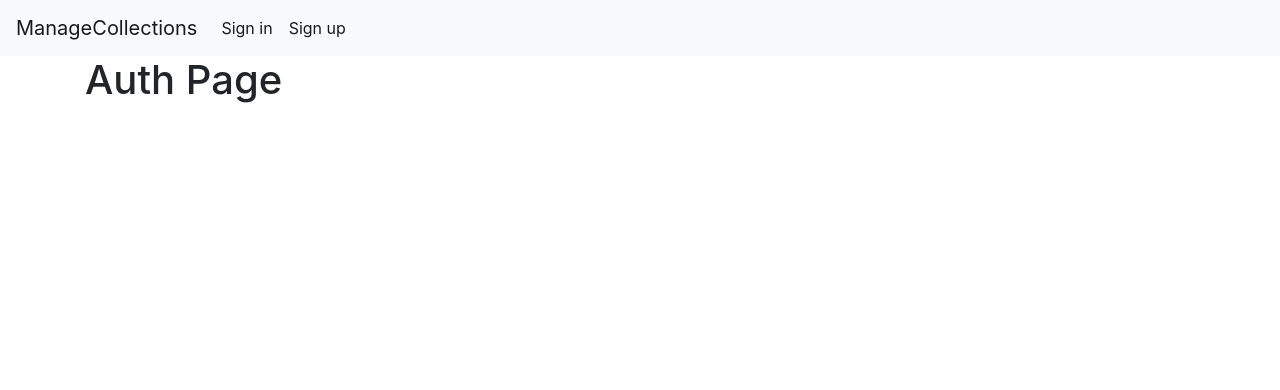
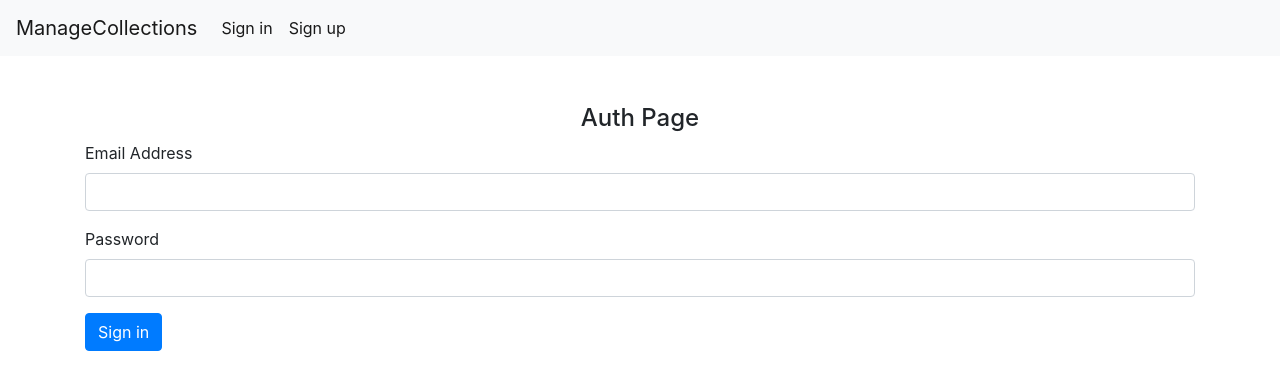
Before and after one commit to anthonylapin/manage-collections, a React (Create React App) app in the folder client/: page /signin in a window 1280 px wide. Shown: the top 390 px of the page. Built offline with nearby package versions, Linux system fonts and the light colour scheme.

Commit message:
Default auth done

```diff
--- a/client/src/App.tsx
+++ b/client/src/App.tsx
@@ -2,16 +2,23 @@ import React from 'react'
 import { BrowserRouter } from "react-router-dom"
 import { useRoutes } from "./routes"
 import { Navbar } from './components/Navbar'
+import {useAuth} from "./hooks/auth.hook"
+import {AuthContext} from "./context/AuthContext";
 
 const App: React.FC = () => {
-    const routes = useRoutes(false)
+    const {token, login, logout, userId} = useAuth()
+    const isAuthenticated = !!token
+    const routes = useRoutes(isAuthenticated)
+
     return (
-        <BrowserRouter>
-            <Navbar isAuthenticated={false} />
-            <div className="container">
-                {routes}
-            </div>
-        </BrowserRouter>
+        <AuthContext.Provider value={{token, login, logout, userId}}>
+            <BrowserRouter>
+                <Navbar isAuthenticated={isAuthenticated} />
+                <div className="container">
+                    {routes}
+                </div>
+            </BrowserRouter>
+        </AuthContext.Provider>
     )
 }
 
--- /dev/null
+++ b/client/src/components/LoginForm.tsx
@@ -0,0 +1,53 @@
+import React from 'react'
+import {useFormik} from "formik"
+
+interface ILoginForm {
+    loading: boolean,
+    onLogin: (email: string, password: string) => void
+}
+
+export const LoginForm: React.FC<ILoginForm> = ({loading, onLogin}) => {
+    const formik = useFormik({
+        initialValues: {
+            email: '',
+            password: ''
+        },
+        onSubmit: values => {
+            onLogin(values.email, values.password)
+        }
+    })
+
+    return (
+        <form onSubmit={formik.handleSubmit}>
+                <div className="form-group">
+                    <label htmlFor="email">Email Address</label>
+                    <input
+                        id="email"
+                        className="form-control"
+                        name="email"
+                        type="email"
+                        onChange={formik.handleChange}
+                        value={formik.values.email}
+                    />
+                </div>
+                <div className="form-group">
+                    <label htmlFor="password">Password</label>
+                    <input
+                        id="password"
+                        className="form-control"
+                        name="password"
+                        type="password"
+                        autoComplete="on"
+                        onChange={formik.handleChange}
+                        value={formik.values.password}
+                    />
+                </div>
+                <button type="submit" className="btn btn-primary">
+                    {loading &&
+                        <span className="spinner-border spinner-border-sm" role="status" aria-hidden="true"></span>
+                    }
+                    Sign in
+                </button>
+        </form>
+    )
+}
--- a/client/src/components/Navbar.tsx
+++ b/client/src/components/Navbar.tsx
@@ -1,5 +1,6 @@
-import React from 'react'
+import React, {useContext} from 'react'
 import { NavLink } from 'react-router-dom'
+import {AuthContext} from "../context/AuthContext"
 
 interface NavbarProps {
     isAuthenticated: boolean
@@ -7,6 +8,13 @@ interface NavbarProps {
 
 export const Navbar: React.FC<NavbarProps> = ({ isAuthenticated }) =>
     {
+        const auth = useContext(AuthContext)
+
+        const logoutHandler = (event: React.MouseEvent) => {
+            event.preventDefault()
+            auth.logout()
+        }
+
         const getNavItems = () => {
             if(isAuthenticated) {
                 return (
@@ -16,12 +24,17 @@ export const Navbar: React.FC<NavbarProps> = ({ isAuthenticated }) =>
                                 Main page
                             </NavLink>
                         </li>
+                        <li className="nav-item">
+                            <NavLink onClick={logoutHandler} className="nav-link" to="/">
+                                Logout
+                            </NavLink>
+                        </li>
                     </ul>
                 )
             }
             return (
                 <ul className="navbar-nav">
-                    <li className="nav-item">
+                    <li className="nav-item active">
                         <NavLink className="nav-link" to="/signin">Sign in</NavLink>
                     </li>
                     <li className="nav-item active">
--- a/client/src/components/RegisterForm.tsx
+++ b/client/src/components/RegisterForm.tsx
@@ -1,12 +1,12 @@
 import React from 'react'
 import { useFormik } from 'formik'
 
-interface SignUpForm {
+interface ISignUpForm {
     loading: boolean,
     onRegister: (firstName: string, lastName: string, email: string, password: string) => void
 }
 
-export const RegisterForm: React.FC<SignUpForm> = ({loading, onRegister}) => {
+export const RegisterForm: React.FC<ISignUpForm> = ({loading, onRegister}) => {
     const formik = useFormik({
         initialValues: {
             firstName: '',
@@ -72,7 +72,7 @@ export const RegisterForm: React.FC<SignUpForm> = ({loading, onRegister}) => {
                 {loading &&
                     <span className="spinner-border spinner-border-sm" role="status" aria-hidden="true"></span>
                 }
-                Sign Up
+                Sign up
             </button>
         </form>
     );
--- /dev/null
+++ b/client/src/context/AuthContext.tsx
@@ -0,0 +1,17 @@
+import {createContext} from 'react'
+
+interface IAuthContext {
+    token: string | null,
+    userId: string | null,
+    login: (jwtToken: string, id: string) => void,
+    logout: () => void,
+    isAuthenticated?: boolean
+}
+
+export const AuthContext = createContext<IAuthContext>({
+    token: null,
+    userId: null,
+    login: (jwtToken: string, id: string) => {},
+    logout: () => {},
+    isAuthenticated: false
+})
--- /dev/null
+++ b/client/src/hooks/auth.hook.tsx
@@ -0,0 +1,37 @@
+import {useState, useCallback, useEffect} from 'react'
+
+const storageName = 'userData'
+
+export const useAuth = () => {
+    const [token, setToken] = useState<string | null>(null)
+    const [ready, setReady] = useState<boolean>(false)
+    const [userId, setUserId] = useState<string | null>(null)
+
+    const login = useCallback((jwtToken: string, id: string) => {
+        setToken(jwtToken)
+        setUserId(id)
+
+        localStorage.setItem(storageName, JSON.stringify({
+            userId: id,
+            token: jwtToken
+        }))
+    }, [])
+
+    const logout = useCallback(() => {
+        setToken(null)
+        setUserId(null)
+        localStorage.removeItem(storageName)
+    }, [])
+
+    useEffect(() => {
+        const jsonData = localStorage.getItem(storageName)
+        const data = JSON.parse(jsonData || '{}')
+
+        if(data && data.token) {
+            login(data.token, data.userId)
+        }
+        setReady(true)
+    }, [login])
+
+    return {login, logout, token, userId, ready}
+}
--- a/client/src/index.css
+++ b/client/src/index.css
@@ -11,3 +11,7 @@ code {
   font-family: source-code-pro, Menlo, Monaco, Consolas, 'Courier New',
     monospace;
 }
+
+.container {
+  padding-top: 3rem;
+}
--- a/client/src/pages/AuthPage.tsx
+++ b/client/src/pages/AuthPage.tsx
@@ -1,9 +1,28 @@
-import React from 'react'
+import React, {useContext, useEffect} from 'react'
+import {LoginForm} from "../components/LoginForm"
+import {AuthContext} from "../context/AuthContext"
+import {useHttp} from "../hooks/http.hook"
 
 export const AuthPage: React.FC = () => {
+    const auth = useContext(AuthContext)
+    const {loading, request, clearError} = useHttp()
+
+    useEffect(() => {
+        clearError()
+    }, [clearError])
+
+    const loginHandler = async (email: string, password: string) => {
+        try {
+            const data = await request('/api/auth/signin', 'POST', {email, password})
+            auth.login(data.token, data.userId)
+        } catch (e) {}
+    }
    return (
        <div>
-          <h1>Auth Page</h1>
+           <div className="text-center">
+               <h4>Auth Page</h4>
+           </div>
+           <LoginForm onLogin={loginHandler} loading={loading} />
        </div>
    )
 }
--- a/client/src/pages/RegisterPage.tsx
+++ b/client/src/pages/RegisterPage.tsx
@@ -29,7 +29,7 @@ export const RegisterPage = () => {
     }
 
     return (
-        <div style={{paddingTop: "3rem"}}>
+        <div>
             <div className="text-center">
                 <h4>Registration</h4>
             </div>
--- a/client/src/routes.tsx
+++ b/client/src/routes.tsx
@@ -4,29 +4,27 @@ import {AuthPage} from "./pages/AuthPage"
 import {RegisterPage} from "./pages/RegisterPage"
 import { MainPage } from './pages/MainPage'
 
-interface routesFormProps {
-    isAuthenticated: boolean
-}
 
 export const useRoutes = (isAuthenticated: boolean) => {
     if(isAuthenticated) {
         return (
             <Switch>
-                <Route path={"/"} exact>
+                <Route path="/" exact>
                     <MainPage />
                 </Route>
+                <Redirect to="/" />
             </Switch>
         )
     }
     return (
         <Switch>
-            <Route path={"/signin"} exact>
+            <Route path="/signin" exact>
                 <AuthPage />
             </Route>
-            <Route path={"/signup"} exact>
+            <Route path="/signup" exact>
                 <RegisterPage />
             </Route>
-            <Redirect to={"/signin"} />
+            <Redirect to="/signin" />
         </Switch>
     )
 }
```
